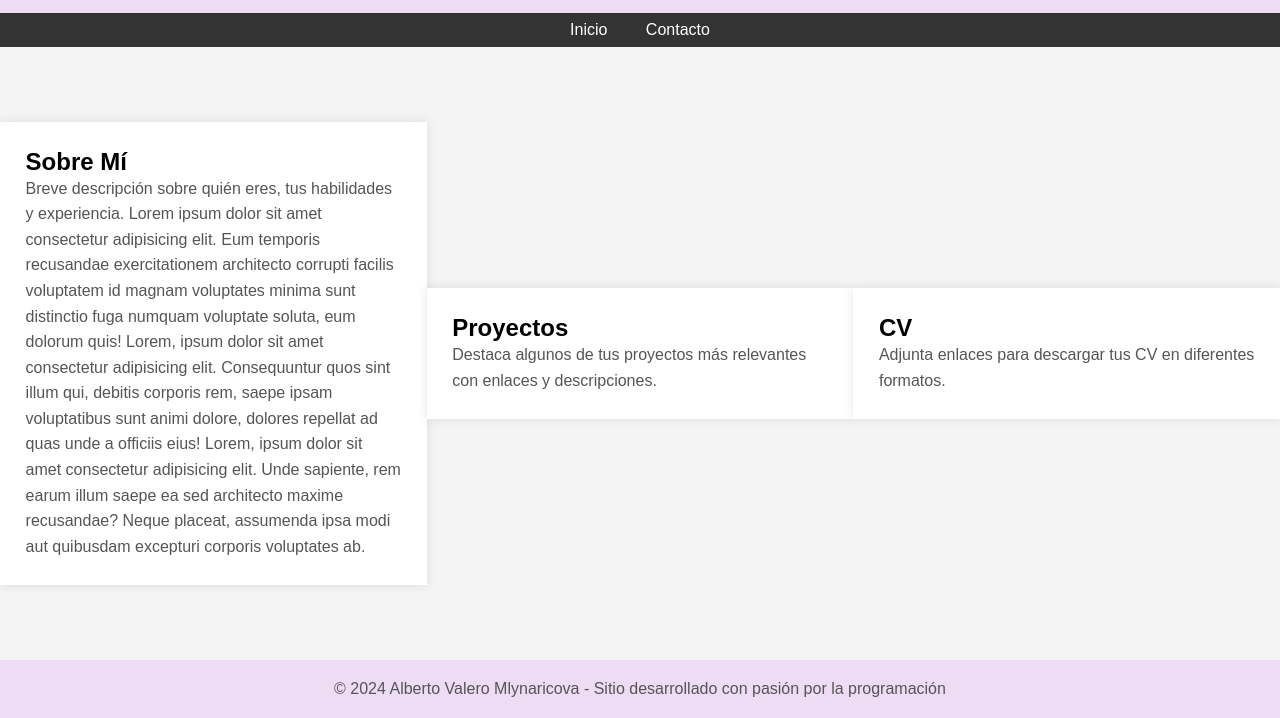
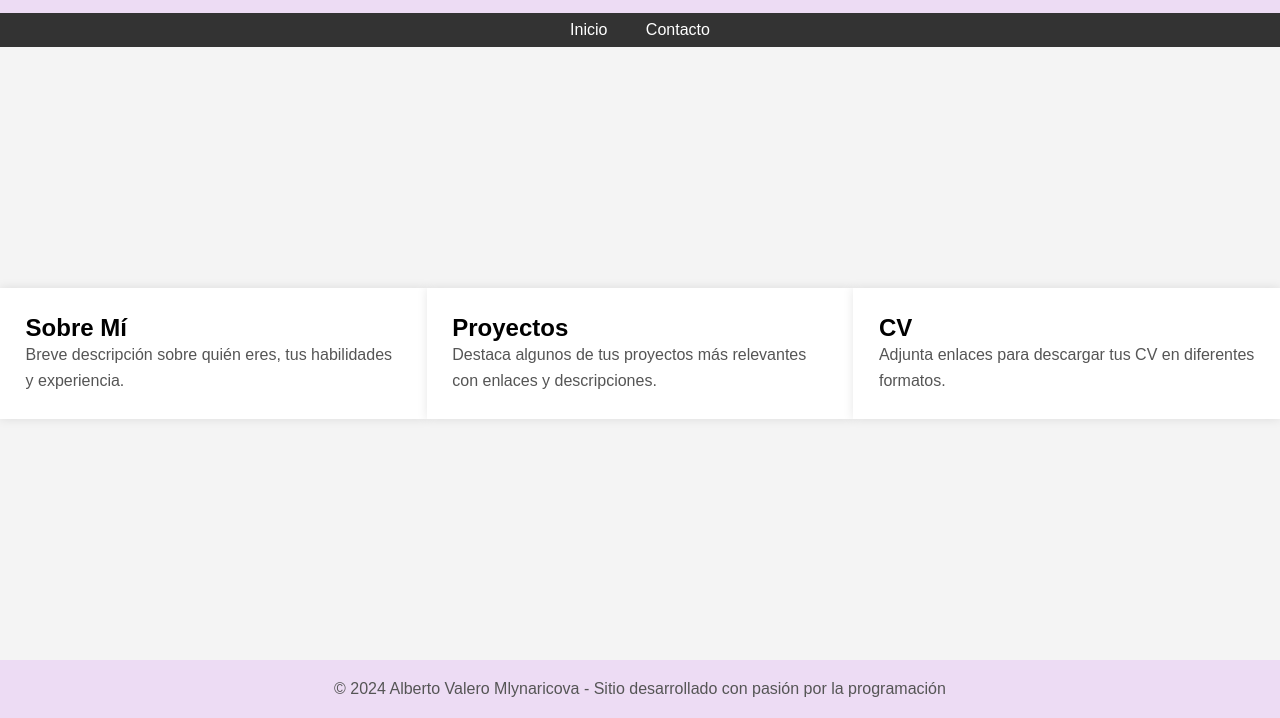
Before and after one commit to treius/docker-compose-www, a plain HTML site: page www/aboutme.html in a window 1280 px wide. Shown: the part 82-800 px from the top of the page. Drawn offline with Linux system fonts and the light colour scheme.

Commit message:
Update aboutme.html

```diff
--- a/www/aboutme.html
+++ b/www/aboutme.html
@@ -6,6 +6,7 @@
     <meta name="viewport" content="width=device-width, initial-scale=1.0">
     <title>Portafolio</title>
     <link rel="stylesheet" href="css/styles.css">
+    <script src="js/script-aboutme.js"></script>
 </head>
 
 <body>
@@ -30,13 +31,7 @@
         <main>
             <section>
                 <h2 id="about-title">Sobre Mí</h2>
-                <p id="about-text">Breve descripción sobre quién eres, tus habilidades y experiencia.
-                    Lorem ipsum dolor sit amet consectetur adipisicing elit. Eum temporis recusandae exercitationem
-                    architecto corrupti facilis voluptatem id magnam voluptates minima sunt distinctio fuga numquam
-                    voluptate soluta, eum dolorum quis!
-                    Lorem, ipsum dolor sit amet consectetur adipisicing elit. Consequuntur quos sint illum qui, debitis corporis rem, saepe ipsam voluptatibus sunt animi dolore, dolores repellat ad quas unde a officiis eius!
-                    Lorem, ipsum dolor sit amet consectetur adipisicing elit. Unde sapiente, rem earum illum saepe ea sed architecto maxime recusandae? Neque placeat, assumenda ipsa modi aut quibusdam excepturi corporis voluptates ab.
-                </p>
+                <p id="about-text">Breve descripción sobre quién eres, tus habilidades y experiencia.</p>
             </section>
 
             <section>
@@ -53,9 +48,6 @@
             <p id="copyright">&copy; 2024 Alberto Valero Mlynaricova - Sitio desarrollado con pasión por la programación
             </p>
         </footer>
-
-        <script src="js/script.js"></script>
     </div>
 </body>
-
 </html>
```
